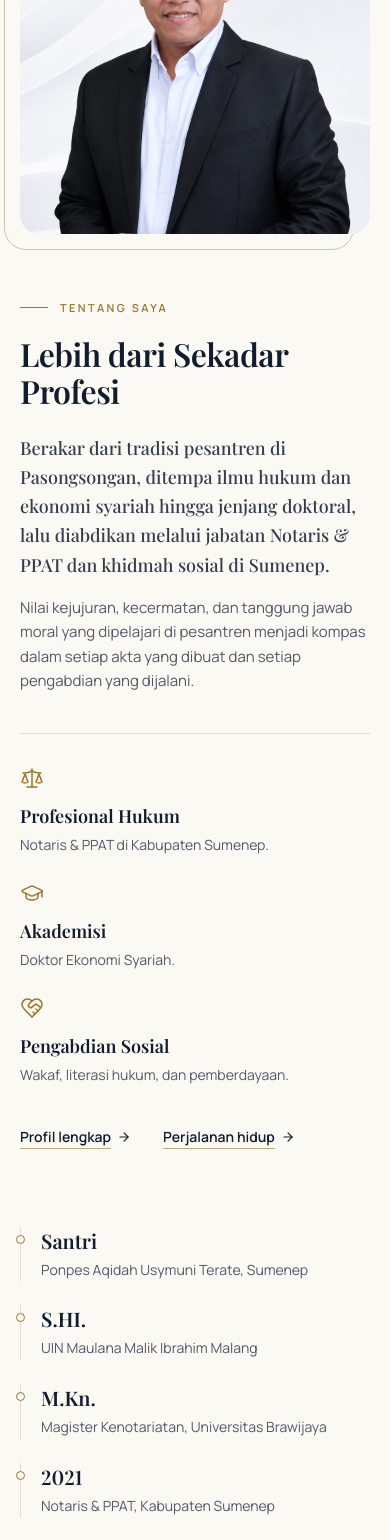
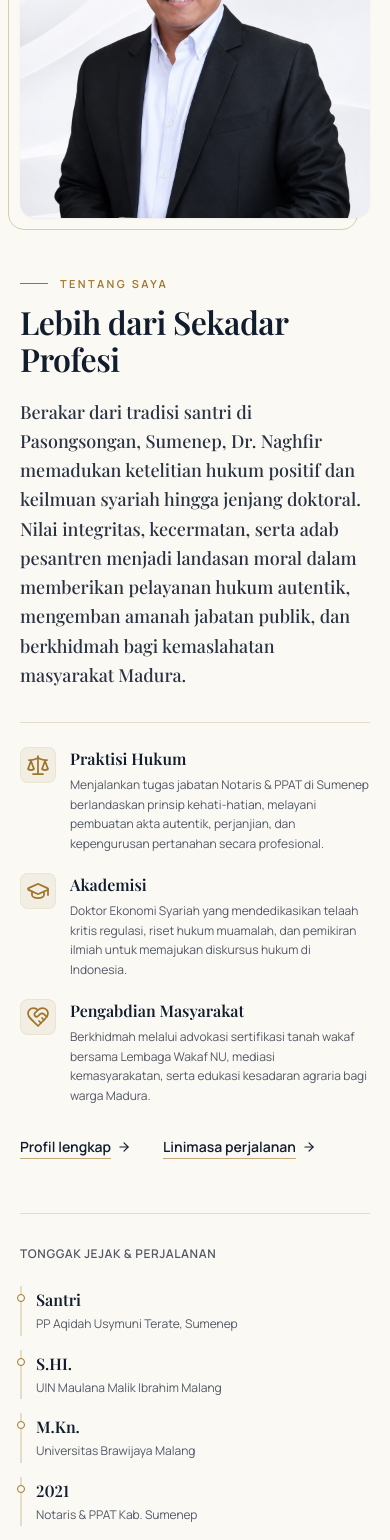
Before and after one commit to hamrasidi7-rgb/naghfir, a Next.js app: page / in a window 390 px wide. Shown: the part 4308-5848 px from the top of the page. Built offline with nearby package versions, Linux system fonts and the light colour scheme.

Commit message:
feat: refine responsive about section with editorial narrative and scannable milestones

```diff
--- a/src/components/beranda/AboutSection.tsx
+++ b/src/components/beranda/AboutSection.tsx
@@ -9,32 +9,44 @@ interface AboutSectionProps {
 }
 
 const PILLARS = [
-  { icon: Scale, title: 'Profesional Hukum', desc: 'Notaris & PPAT di Kabupaten Sumenep.' },
-  { icon: GraduationCap, title: 'Akademisi', desc: 'Doktor Ekonomi Syariah.' },
-  { icon: HeartHandshake, title: 'Pengabdian Sosial', desc: 'Wakaf, literasi hukum, dan pemberdayaan.' },
+  {
+    icon: Scale,
+    title: 'Praktisi Hukum',
+    desc: 'Menjalankan tugas jabatan Notaris & PPAT di Sumenep berlandaskan prinsip kehati-hatian, melayani pembuatan akta autentik, perjanjian, dan kepengurusan pertanahan secara profesional.',
+  },
+  {
+    icon: GraduationCap,
+    title: 'Akademisi',
+    desc: 'Doktor Ekonomi Syariah yang mendedikasikan telaah kritis regulasi, riset hukum muamalah, dan pemikiran ilmiah untuk memajukan diskursus hukum di Indonesia.',
+  },
+  {
+    icon: HeartHandshake,
+    title: 'Pengabdian Masyarakat',
+    desc: 'Berkhidmah melalui advokasi sertifikasi tanah wakaf bersama Lembaga Wakaf NU, mediasi kemasyarakatan, serta edukasi kesadaran agraria bagi warga Madura.',
+  },
 ];
 
-// Disarikan dari data profil & perjalanan yang sudah ada (bahan prototipe).
+// Tonggak historis utama (diverifikasi dari data sumber)
 const MILESTONES = [
-  { mark: 'Santri', text: 'Ponpes Aqidah Usymuni Terate, Sumenep' },
+  { mark: 'Santri', text: 'PP Aqidah Usymuni Terate, Sumenep' },
   { mark: 'S.HI.', text: 'UIN Maulana Malik Ibrahim Malang' },
-  { mark: 'M.Kn.', text: 'Magister Kenotariatan, Universitas Brawijaya' },
-  { mark: '2021', text: 'Notaris & PPAT, Kabupaten Sumenep' },
-  { mark: '2025', text: 'Doktor Ekonomi Syariah' },
+  { mark: 'M.Kn.', text: 'Universitas Brawijaya Malang' },
+  { mark: '2021', text: 'Notaris & PPAT Kab. Sumenep' },
+  { mark: '2025', text: 'Doktor Ekonomi Syariah UIN Malang' },
 ];
 
 export default function AboutSection({ profile }: AboutSectionProps) {
   return (
     <section id="tentang-saya" className="scroll-mt-20 bg-paper">
-      <div className="page-container py-20 lg:py-28">
-        <div className="grid grid-cols-1 items-center gap-14 lg:grid-cols-12 lg:gap-16">
+      <div className="page-container py-16 sm:py-20 lg:py-24">
+        <div className="grid grid-cols-1 items-center gap-12 lg:grid-cols-12 lg:gap-14">
           {/* Potret */}
           <figure className="relative mx-auto w-full max-w-sm lg:col-span-5 lg:max-w-none">
             <div
               aria-hidden="true"
-              className="absolute -bottom-4 -left-4 h-full w-full rounded-[22px] border border-brass/40"
+              className="absolute -bottom-3 -left-3 h-full w-full rounded-2xl border border-brass/35"
             />
-            <div className="relative aspect-square overflow-hidden rounded-[20px] bg-gradient-to-b from-white to-paper-deep sm:aspect-[4/5]">
+            <div className="relative aspect-square overflow-hidden rounded-2xl bg-gradient-to-b from-white to-paper-muted shadow-sm sm:aspect-[4/5]">
               <Image
                 src="/images/Naghfir-Berdiri.png"
                 alt={profile.name}
@@ -45,57 +57,65 @@ export default function AboutSection({ profile }: AboutSectionProps) {
             </div>
           </figure>
 
-          {/* Narasi */}
+          {/* Narasi Editorial */}
           <div className="lg:col-span-7">
             <p className="eyebrow">Tentang Saya</p>
-            <h2 className="section-title mt-5">Lebih dari Sekadar Profesi</h2>
-            <p className="mt-6 font-serif text-lg leading-relaxed text-ink/85 sm:text-xl">
-              Berakar dari tradisi pesantren di Pasongsongan, ditempa ilmu hukum dan ekonomi syariah
-              hingga jenjang doktoral, lalu diabdikan melalui jabatan Notaris &amp; PPAT dan khidmah
-              sosial di Sumenep.
-            </p>
-            <p className="mt-4 text-[15px] leading-relaxed text-muted">
-              Nilai kejujuran, kecermatan, dan tanggung jawab moral yang dipelajari di pesantren menjadi
-              kompas dalam setiap akta yang dibuat dan setiap pengabdian yang dijalani.
+            <h2 className="section-title mt-3">Lebih dari Sekadar Profesi</h2>
+
+            {/* Paragraf editorial tunggal (42 kata, bebas klaim absolut) */}
+            <p className="mt-5 font-serif text-lg leading-relaxed text-ink/90 sm:text-xl">
+              Berakar dari tradisi santri di Pasongsongan, Sumenep, Dr. Naghfir memadukan ketelitian hukum positif dan keilmuan syariah hingga jenjang doktoral. Nilai integritas, kecermatan, serta adab pesantren menjadi landasan moral dalam memberikan pelayanan hukum autentik, mengemban amanah jabatan publik, dan berkhidmah bagi kemaslahatan masyarakat Madura.
             </p>
 
-            <ul className="mt-10 grid grid-cols-1 gap-6 border-t border-line pt-8 sm:grid-cols-3">
+            {/* Tiga Pilar Nilai (Responsive: 1 kolom lega pada mobile & tablet 768px, 3 kolom pada desktop) */}
+            <ul className="mt-8 grid grid-cols-1 gap-5 border-t border-line pt-6 lg:grid-cols-3 lg:gap-6">
               {PILLARS.map(({ icon: Icon, title, desc }) => (
-                <li key={title}>
-                  <Icon className="h-6 w-6 text-brass" strokeWidth={1.5} />
-                  <h3 className="mt-3 font-serif text-lg font-semibold text-ink">{title}</h3>
-                  <p className="mt-1 text-sm leading-relaxed text-muted">{desc}</p>
+                <li key={title} className="flex items-start gap-3.5 lg:flex-col lg:items-start lg:gap-0">
+                  <div className="flex h-9 w-9 shrink-0 items-center justify-center rounded-lg border border-line/60 bg-paper-muted">
+                    <Icon className="h-4.5 w-4.5 text-brass" strokeWidth={1.75} />
+                  </div>
+                  <div className="min-w-0 flex-1 lg:mt-3">
+                    <h3 className="font-serif text-base font-semibold text-ink sm:text-[17px]">{title}</h3>
+                    <p className="mt-1 text-xs leading-relaxed text-muted sm:text-sm">{desc}</p>
+                  </div>
                 </li>
               ))}
             </ul>
 
-            <div className="mt-10 flex flex-wrap gap-x-8 gap-y-3">
+            {/* Navigasi Profil & Linimasa */}
+            <div className="mt-8 flex flex-wrap items-center gap-x-8 gap-y-3">
               <Link href="/profil" className="text-link">
                 Profil lengkap <ArrowRight className="h-3.5 w-3.5" />
               </Link>
               <Link href="/perjalanan" className="text-link">
-                Perjalanan hidup <ArrowRight className="h-3.5 w-3.5" />
+                Linimasa perjalanan <ArrowRight className="h-3.5 w-3.5" />
               </Link>
             </div>
           </div>
         </div>
 
-        {/* Jejak singkat */}
-        <ol className="mt-20 grid grid-cols-1 gap-6 sm:grid-cols-2 lg:grid-cols-5 lg:gap-0">
+        {/* Tonggak Jejak & Perjalanan */}
+        <div className="mt-14 border-t border-line pt-8 lg:mt-16 lg:pt-10">
+          <p className="text-xs font-semibold uppercase tracking-wider text-muted">Tonggak Jejak &amp; Perjalanan</p>
+          <ol className="mt-6 grid grid-cols-1 gap-3.5 sm:grid-cols-2 sm:gap-5 lg:grid-cols-5 lg:gap-0">
             {MILESTONES.map((m, i) => (
-            <li key={m.mark} className="relative border-l border-line pl-5 lg:border-l-0 lg:border-t lg:pl-0 lg:pr-6 lg:pt-6">
+              <li
+                key={m.mark}
+                className="relative border-l-2 border-line pl-3.5 py-0.5 lg:border-l-0 lg:border-t lg:border-line lg:pl-0 lg:pr-6 lg:pt-5"
+              >
                 <span
                   aria-hidden="true"
-                className={`absolute -left-[5px] top-2 h-[9px] w-[9px] rounded-full border border-brass lg:-top-[5px] lg:left-0 ${
+                  className={`absolute -left-[5px] top-2 h-2 w-2 rounded-full border border-brass lg:-top-[5px] lg:left-0 ${
                     i === MILESTONES.length - 1 ? 'bg-brass' : 'bg-paper'
                   }`}
                 />
-              <span className="font-serif text-xl font-semibold text-ink">{m.mark}</span>
-              <p className="mt-1 text-sm leading-relaxed text-muted">{m.text}</p>
+                <span className="font-serif text-base font-semibold text-ink lg:text-lg">{m.mark}</span>
+                <p className="mt-0.5 text-xs leading-relaxed text-muted sm:text-[13px]">{m.text}</p>
               </li>
             ))}
           </ol>
         </div>
+      </div>
     </section>
   );
 }
```
Lines whose indentation alone changed are shown as unchanged.
